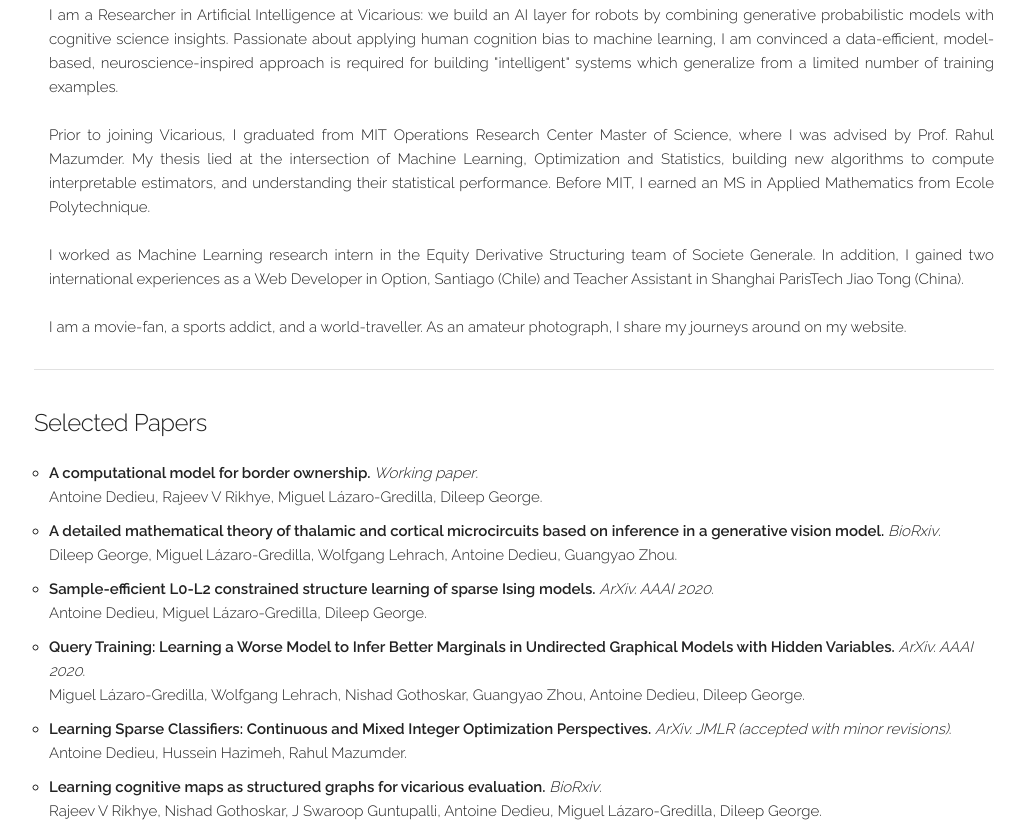
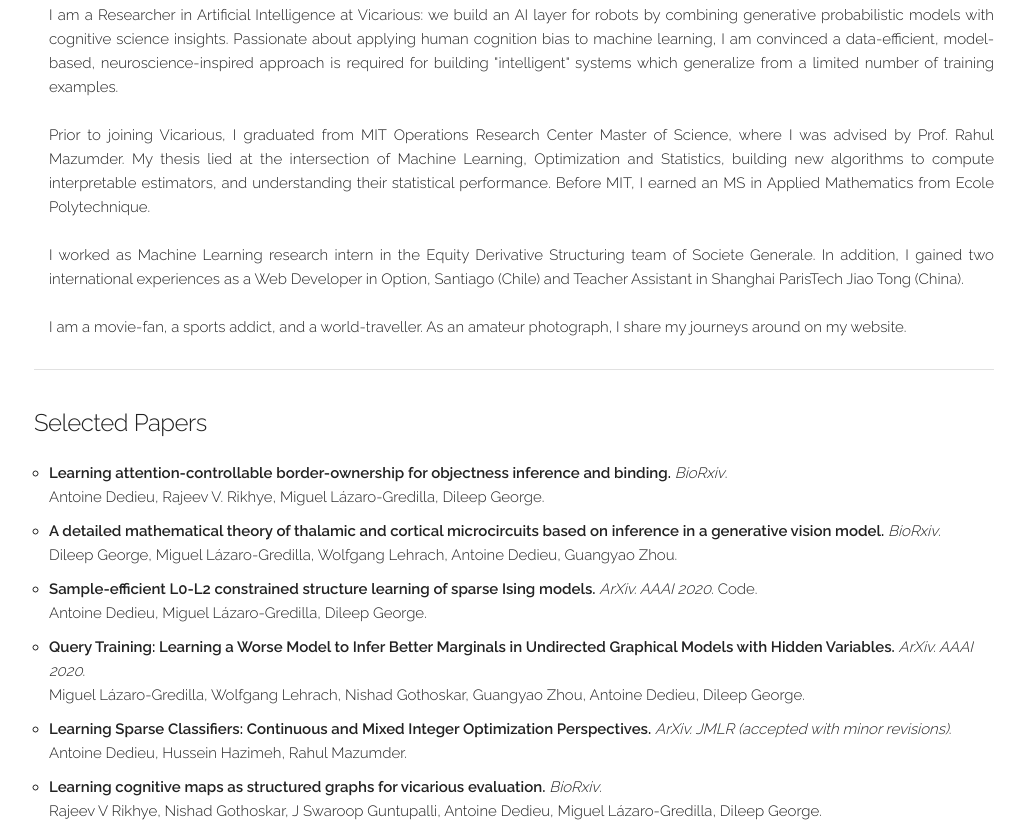
Before and after one commit to antoine-dedieu/antoine-dedieu.github.io, a plain HTML site: page index.html in a window 1280 px wide. Shown: the part 402-1227 px from the top of the page, without its empty margins (126-1151 px from the left). Drawn offline with Linux system fonts and the light colour scheme.

Commit message:
Update BO paper

```diff
--- a/index.html
+++ b/index.html
@@ -81,8 +81,8 @@
         <h4>Selected Papers</h4>
           <ul>
             <li>
-              <strong>A computational model for border ownership.</strong><i> Working paper</i>.
-              <br>Antoine Dedieu, Rajeev V Rikhye, Miguel Lázaro-Gredilla, Dileep George.
+              <strong>Learning attention-controllable border-ownership for objectness inference and binding.</strong><i><a class="hidelink" href="https://www.biorxiv.org/content/10.1101/2020.12.31.424926v1.full"> BioRxiv</a></i>.
+              <br>Antoine Dedieu, Rajeev V. Rikhye, Miguel Lázaro-Gredilla, Dileep George.
             </li>
 
             <li>
@@ -93,6 +93,7 @@
             <li>
               <strong>Sample-efficient L0-L2 constrained structure learning of sparse Ising models.</strong>
               <i><a class="hidelink" href="https://arxiv.org/pdf/2012.01744"> ArXiv.</a> AAAI 2020</i>.
+              <a class="hidelink" href="https://github.com/antoine-dedieu/structure_learning_sparse_ising_models"> Code</a></i>.
               <br> Antoine Dedieu, Miguel Lázaro-Gredilla, Dileep George.
             </li>
 
```
